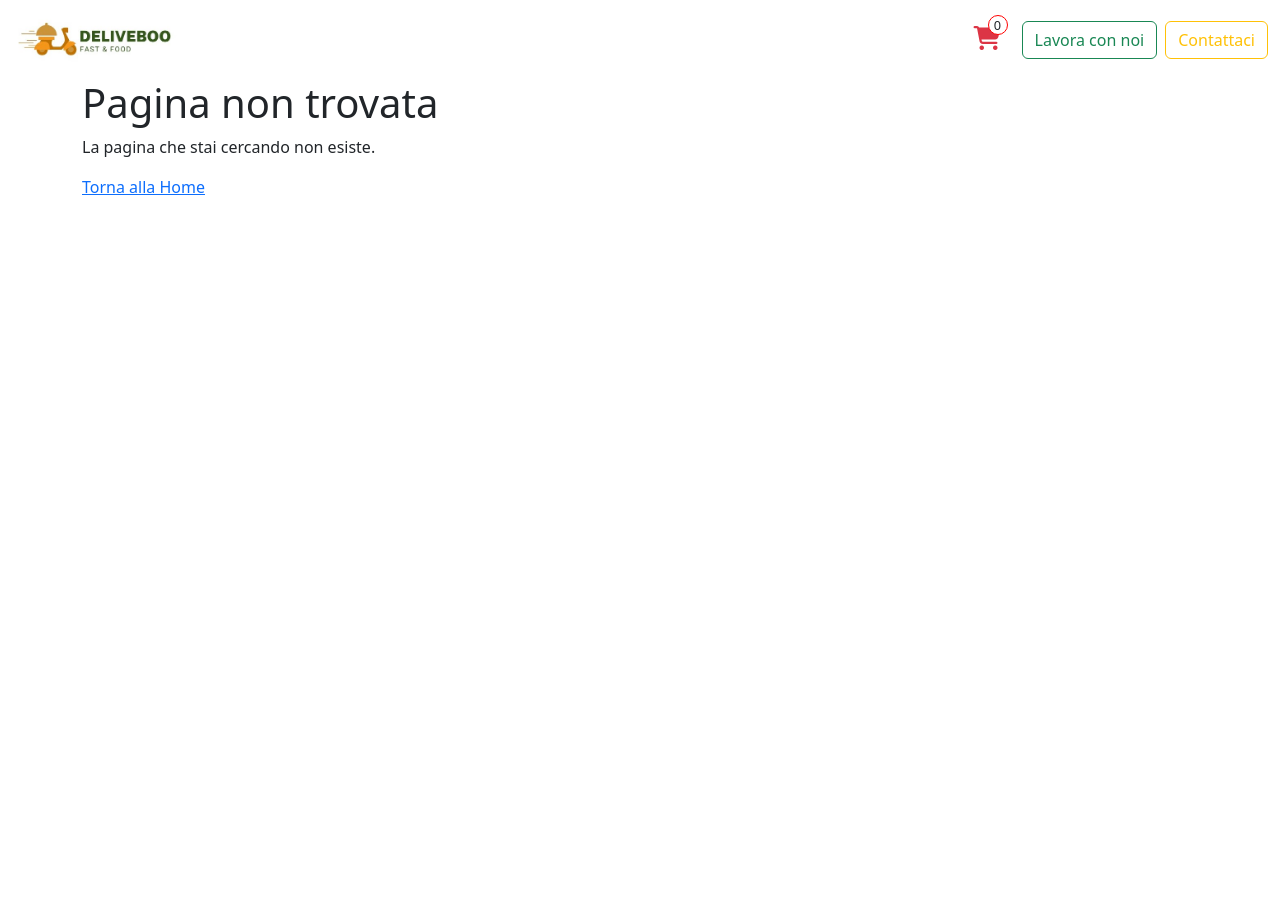
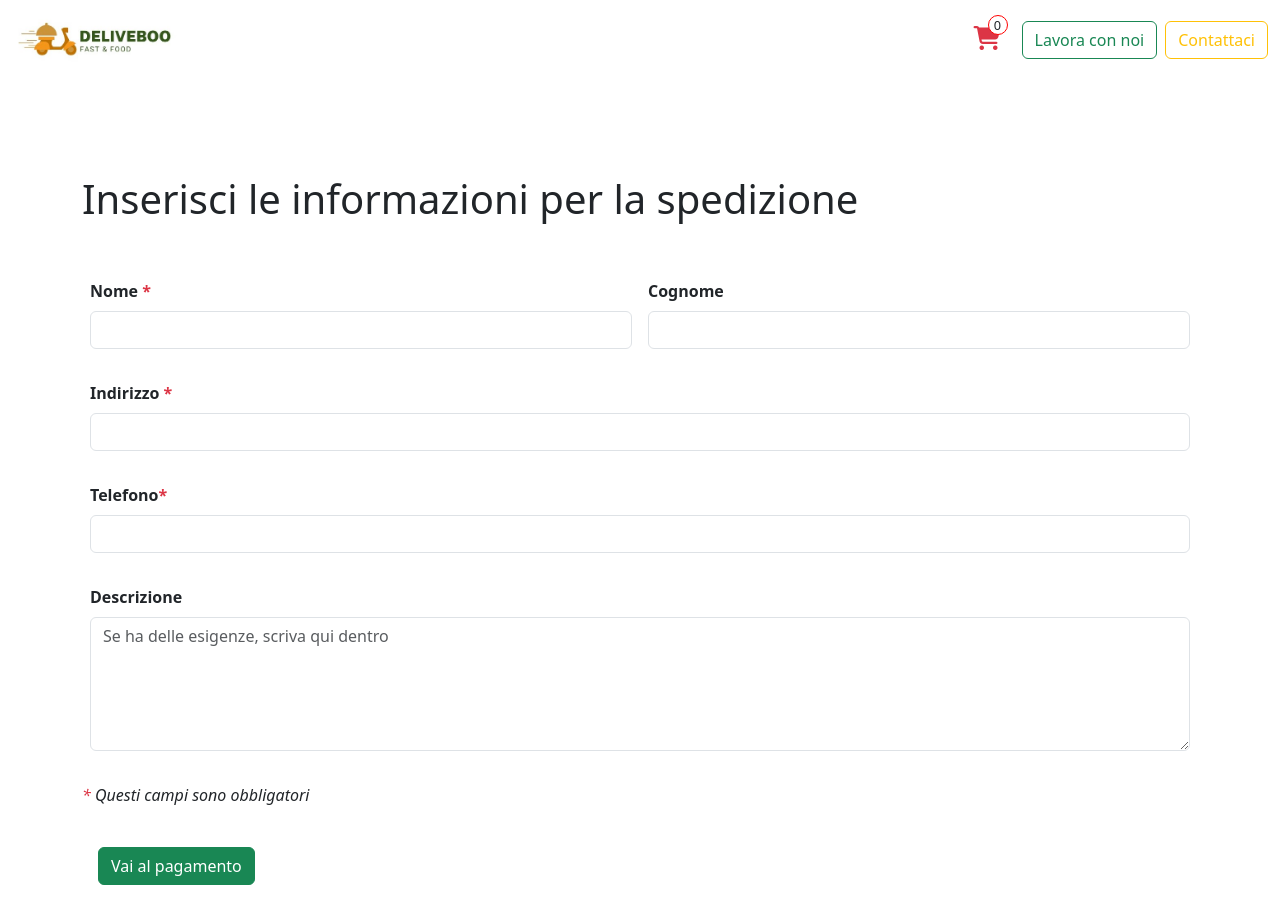
Before and after one commit to Denis-Turbatu/vite-vue-deliveboo, a Vue app: page /spedizione in a window 1280 px wide. Before the commit the page ends 800 px from the top, so only its background shows below. Built offline with nearby package versions, Linux system fonts and the light colour scheme; what vue-braintree would draw is missing.

Commit message:
feat: added detailOrder page with basic details send

```diff
--- a/src/pages/CartPage.vue
+++ b/src/pages/CartPage.vue
@@ -6,7 +6,7 @@ import {store} from '../store';
         store,
         cartArray: [],
         slug: null,
-        paymentArray: [],
+        productsArray: [],
       };
     },
     methods: {
@@ -39,8 +39,8 @@ import {store} from '../store';
           });
         }
       },
-      savePaymentData(){
-        localStorage.setItem('paymentData', JSON.stringify(this.paymentArray))
+      saveProductsData(){
+        localStorage.setItem('productsData', JSON.stringify(this.productsArray));
       }
     },
     watch: {
@@ -60,9 +60,9 @@ import {store} from '../store';
           dish_id: product.id,
           quantity: product.quantity,
         }
-      this.paymentArray.push(newProduct);
+      this.productsArray.push(newProduct);
       });
-      console.log(this.paymentArray);
+      console.log(this.productsArray);
     },
   };
 </script>
@@ -104,7 +104,7 @@ import {store} from '../store';
           </div>
         </div>
         <div class="col-12 d-flex justify-content-between">
-          <router-link :to="{name: 'pagamento'}" class="btn btn-success ms-3" @click="savePaymentData()">Vai al pagamento</router-link>
+          <router-link :to="{name: 'spedizione'}" class="btn btn-success ms-3" @click="saveProductsData()">Procedi all'ordine</router-link>
 
           <h3>
             Totale: <span>{{ getOrderPrice() }}</span>€
--- /dev/null
+++ b/src/pages/OrderDetailsPage.vue
@@ -0,0 +1,93 @@
+<script>
+    export default {
+        data() {
+            return {
+                userArray: [],
+                userData: {
+                    name: '',
+                    surname: '',
+                    address: '',
+                    phone: '',
+                    description: ''
+                }
+            }
+        },
+        methods: {
+            saveDeliveryData() {
+                this.userArray.push(this.userData );
+
+                localStorage.setItem('deliveryData', JSON.stringify(this.userArray));
+                localStorage.removeItem('userData');
+            },
+            loadDeliveryData() {
+                const storedData = localStorage.getItem('deliveryData');
+                if (storedData) {
+                    this.userArray = JSON.parse(storedData);
+                }
+            },
+            saveUserData() {
+                localStorage.setItem('userData', JSON.stringify(this.userData));
+            },
+            loadUserData() {
+                const storedUserData = localStorage.getItem('userData');
+                if (storedUserData) {
+                    this.userData = JSON.parse(storedUserData);
+                }
+            }
+        },
+        created() {
+            this.loadDeliveryData();
+            this.loadUserData();
+        },
+    }
+</script>
+
+<template>
+    <div class="container pt-5">
+        <h1 class="my-5">Inserisci le informazioni per la spedizione</h1>
+
+        <form @submit.prevent="saveDeliveryData" class="mb-3">
+
+            <div class="d-flex justify-content-between">
+                <div class="mb-3 w-50 p-2">
+                    <label for="name" class="form-label fw-semibold">Nome <span class="text-danger">*</span></label>
+                    <input v-model="userData.name" type="text" class="form-control" id="name" name="name" required>
+                </div>
+
+                <div class="mb-3 w-50 p-2">
+                    <label for="surname" class="form-label fw-semibold">Cognome</label>
+                    <input v-model="userData.surname" type="text" class="form-control" id="surname" name="surname"
+                        required>
+                </div>
+            </div>
+
+            <div class="mb-3 p-2">
+                <label for="address" class="form-label fw-semibold">Indirizzo <span class="text-danger">*</span></label>
+                <input v-model="userData.address" type="text" class="form-control" id="address" name="address" required>
+            </div>
+
+            <div class="mb-3 p-2">
+                <label for="phone_number" class="form-label fw-semibold">Telefono<span
+                        class="text-danger">*</span></label>
+                <input v-model="userData.phone" type="text" class="form-control" id="phone_number" name="phone_number"
+                    required>
+            </div>
+
+            <div class="form-group p-2">
+                <label for="description" class="form-label fw-semibold">Descrizione</label>
+                <textarea v-model="userData.description" class="form-control" id="description" rows="5"
+                    placeholder="Se ha delle esigenze, scriva qui dentro"></textarea>
+            </div>
+
+            <div class="mb-4 mt-4 row">
+                <p class="fs-6 fst-italic"><span class="text-danger">*</span> Questi campi sono obbligatori</p>
+            </div>
+
+            <router-link to="pagamento" @click="saveUserData" class="btn btn-success ms-3">Vai al pagamento</router-link>
+        </form>
+    </div>
+</template>
+
+<style lang="scss">
+
+</style>
--- a/src/pages/PaymentPage.vue
+++ b/src/pages/PaymentPage.vue
@@ -8,7 +8,7 @@
             return {
                 dropinInstance: null,
                 store,
-                tokenizationKey: '', // Inserisci qui la tua chiave di tokenizzazione
+                tokenizationKey: '',
                 payData: [],
             };
         },
@@ -46,7 +46,7 @@
 
                     try {
                         const response = await axios.post('http://localhost:8000/api/orders/checkout', {
-                            json_data: localStorage.getItem('paymentData'),
+                            json_data: localStorage.getItem('productsData'),
                             token: payload.nonce
                         });
 
@@ -87,13 +87,14 @@
 </script>
 
 <template>
-    <div id="dropin-wrapper">
-        <div id="checkout-message"></div>
-        <div id="dropin-container"></div>
-        <button id="submit-button" @click="submitPayment">Submit payment</button>
+    <div class="container">
+        <div id="dropin-wrapper">
+            <div id="checkout-message"></div>
+            <div id="dropin-container"></div>
+            <button id="submit-button" @click="submitPayment">Submit payment</button>
+        </div>
     </div>
 </template>
 
 <style scoped>
-    /* Aggiungi qui i tuoi stili personalizzati */
 </style>
--- a/src/router.js
+++ b/src/router.js
@@ -4,6 +4,7 @@ import CartPage from "./pages/CartPage.vue";
 import RestaurantPage from "./pages/RestaurantPage.vue";
 import PaymentPage from "./pages/PaymentPage.vue";
 import NotFoundPage from "./pages/NotFoundPage.vue";
+import OrderDetailsPage from "./pages/OrderDetailsPage.vue";
 
 const router = createRouter({
   history: createWebHistory(),
@@ -26,6 +27,12 @@ const router = createRouter({
       props: true
     },
     {
+      path: "/spedizione",
+      name: "spedizione",
+      component: OrderDetailsPage,
+      props: true
+    },
+    {
       path: "/pagamento",
       name: "pagamento",
       component: PaymentPage,
```
